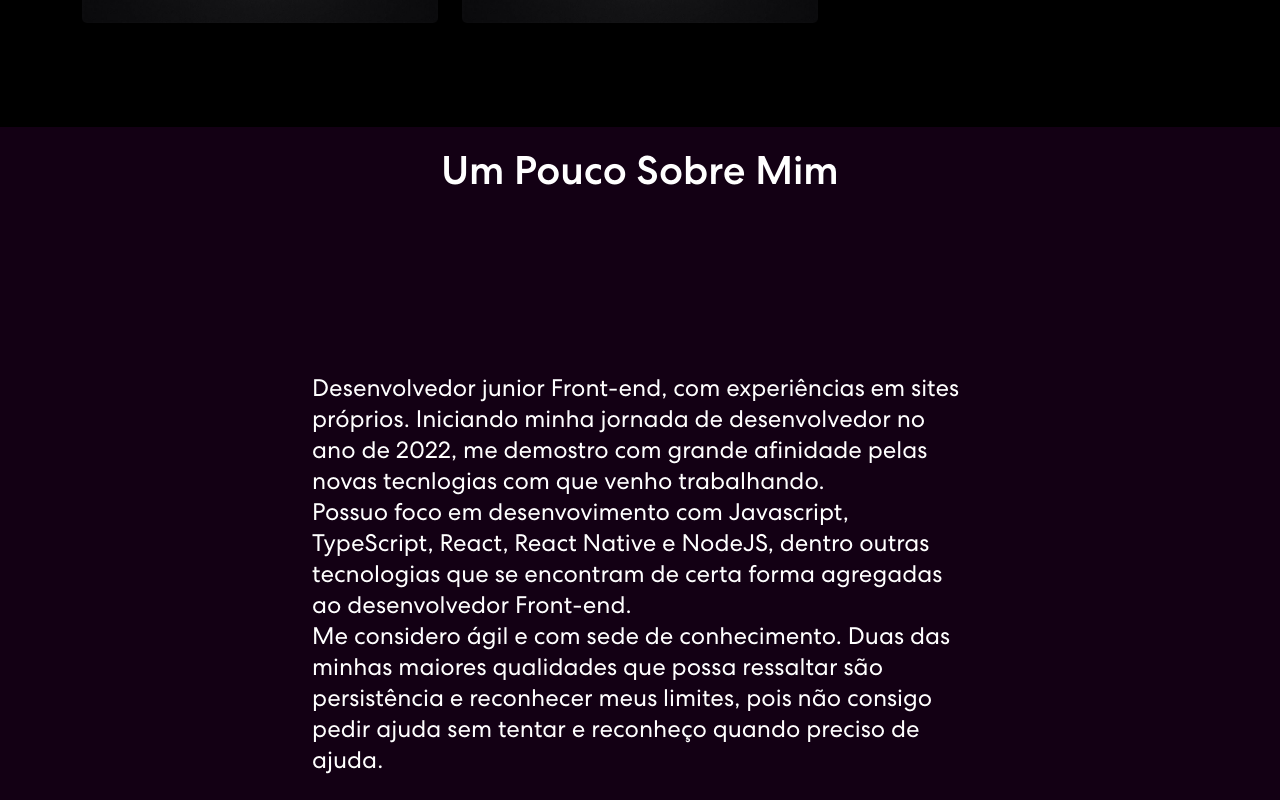
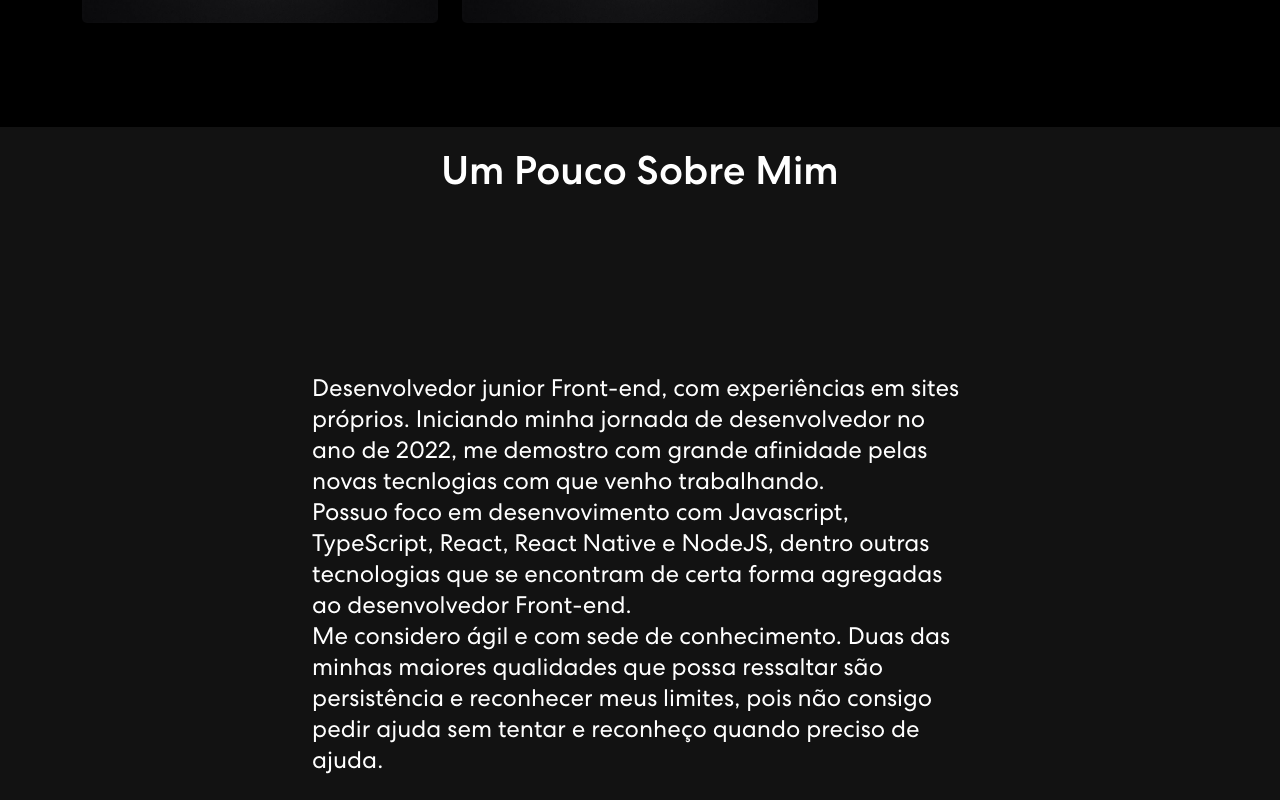
Before and after one commit to LucasP0/portfolio, a React (Create React App) app: page / in a window 1280 px wide. Shown: the part 2340-3140 px from the top of the page. Built offline with nearby package versions, Linux system fonts and the light colour scheme.

Commit message:
troca de bg

```diff
--- a/src/App.css
+++ b/src/App.css
@@ -552,7 +552,7 @@ nav.navbar .navbar-toggler[aria-expanded="true"] .navbar-toggler-icon {
 }
 /************* AboutMe inicio *************/
 #AboutMe {
-  background: #130014;
+  background: #121212;
   padding-bottom: 1.6rem;
 
 }
```
